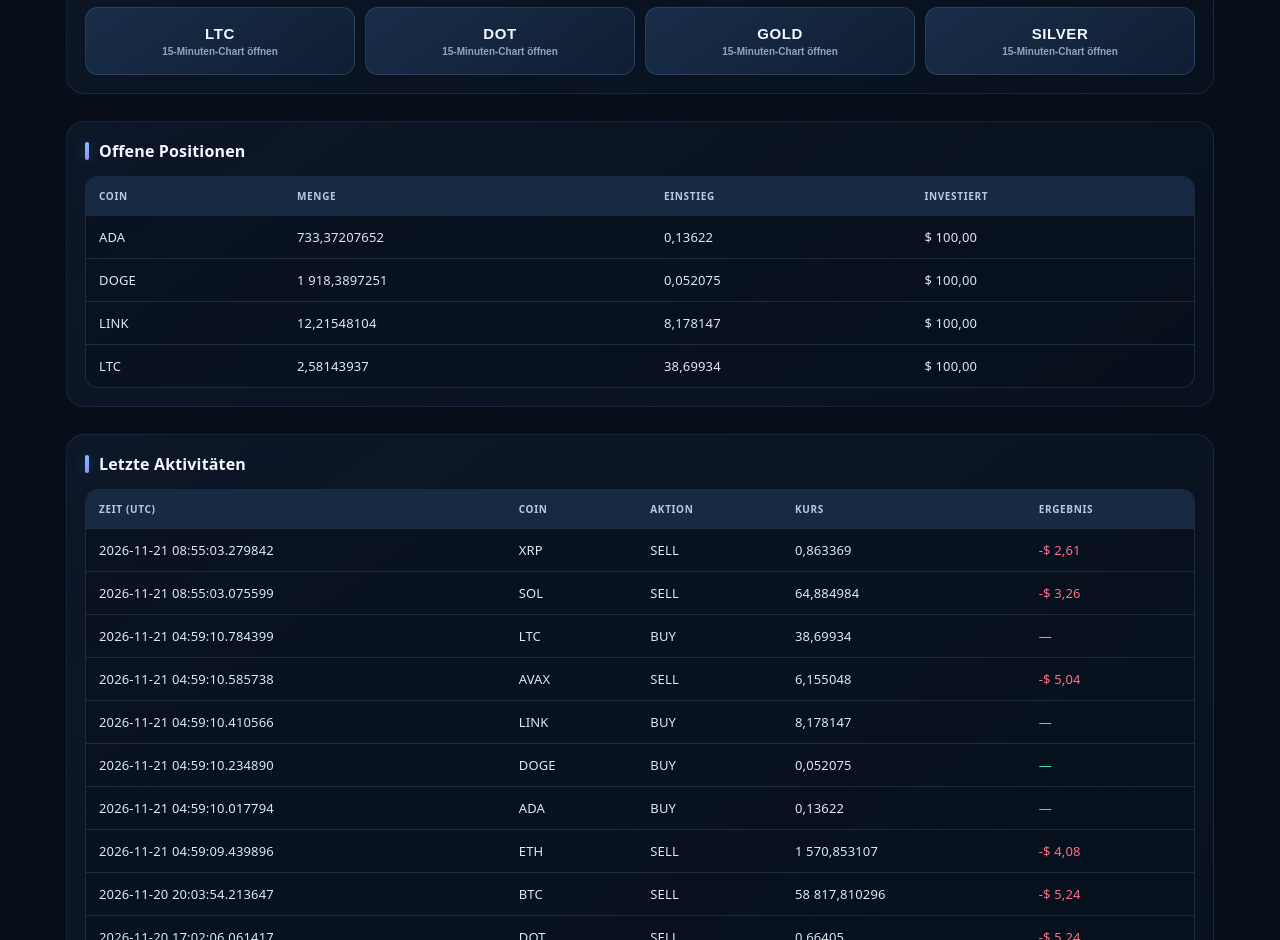
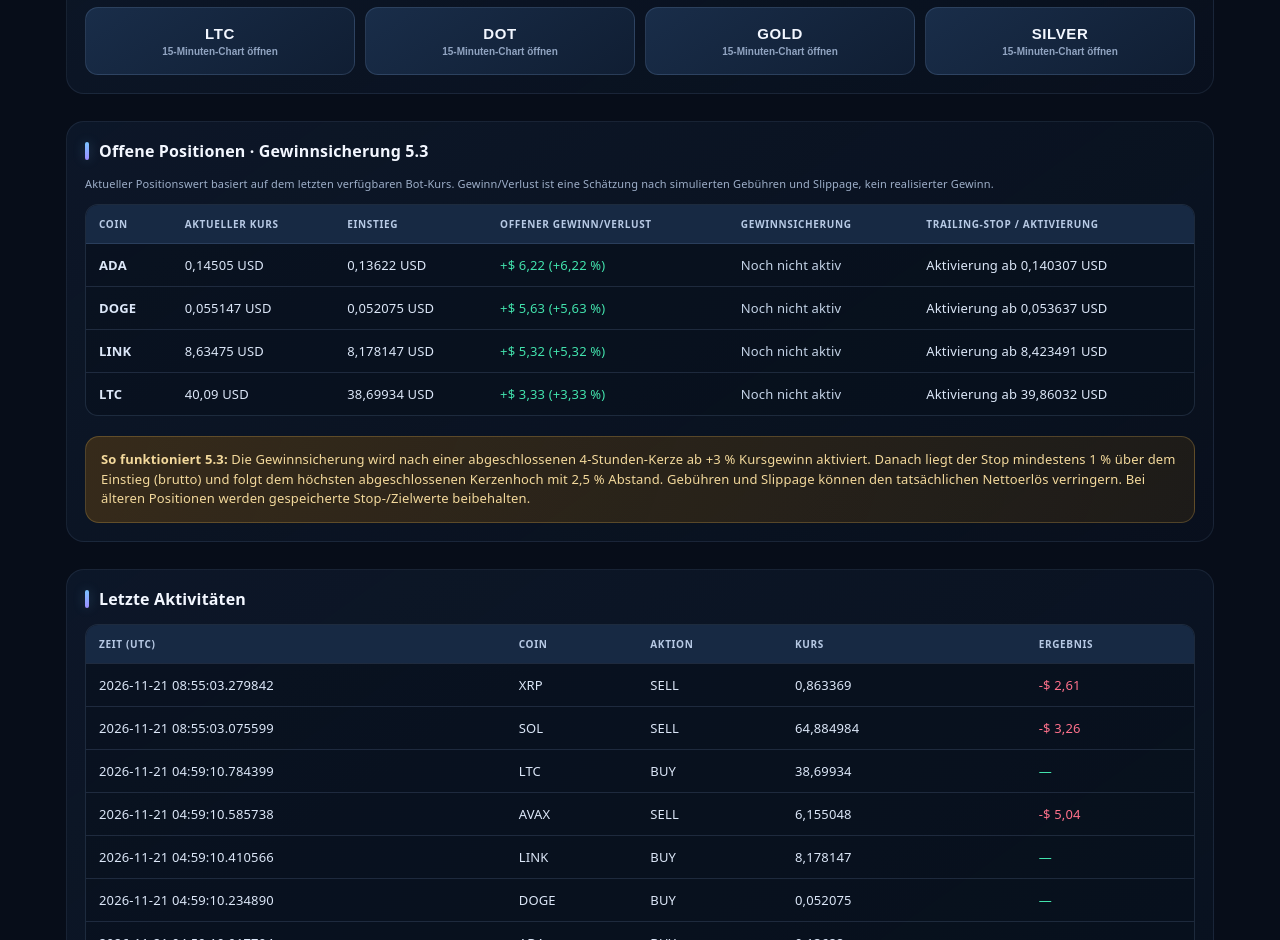
Before and after one commit to mihasarc-sketch/crypto-demo-bot, a plain HTML site: page index.html in a window 1280 px wide. Shown: the part 2467-3407 px from the top of the page. Drawn offline with Linux system fonts and the light colour scheme; no server answers.

Commit message:
Show paper position P&L and profit-lock status in dashboard

```diff
--- a/index.html
+++ b/index.html
@@ -137,7 +137,11 @@ tbody tr:last-child td{border-bottom:0}
  <div class="chart-foot" id="activeFoot">—</div>
 </div>
 </section>
-<section><h2>Offene Positionen</h2><div class="tablewrap"><table><thead><tr><th>Coin</th><th>Menge</th><th>Einstieg</th><th>Investiert</th></tr></thead><tbody id="open"><tr><td colspan="4">Lade Daten …</td></tr></tbody></table></div></section>
+<section id="positionsSection"><h2>Offene Positionen · Gewinnsicherung 5.3</h2>
+<div class="trader-note">Aktueller Positionswert basiert auf dem letzten verfügbaren Bot-Kurs. Gewinn/Verlust ist eine Schätzung nach simulierten Gebühren und Slippage, kein realisierter Gewinn.</div>
+<div class="tablewrap"><table><thead><tr><th>Coin</th><th>Aktueller Kurs</th><th>Einstieg</th><th>Offener Gewinn/Verlust</th><th>Gewinnsicherung</th><th>Trailing-Stop / Aktivierung</th></tr></thead><tbody id="open"><tr><td colspan="6">Lade Daten …</td></tr></tbody></table></div>
+<div class="notice"><b>So funktioniert 5.3:</b> Die Gewinnsicherung wird nach einer abgeschlossenen 4-Stunden-Kerze ab +3 % Kursgewinn aktiviert. Danach liegt der Stop mindestens 1 % über dem Einstieg (brutto) und folgt dem höchsten abgeschlossenen Kerzenhoch mit 2,5 % Abstand. Gebühren und Slippage können den tatsächlichen Nettoerlös verringern. Bei älteren Positionen werden gespeicherte Stop-/Zielwerte beibehalten.</div>
+</section>
 <section><h2>Letzte Aktivitäten</h2><div class="tablewrap"><table><thead><tr><th>Zeit (UTC)</th><th>Coin</th><th>Aktion</th><th>Kurs</th><th>Ergebnis</th></tr></thead><tbody id="trades"></tbody></table></div></section>
 <div class="status" id="updated">Daten werden geladen …</div>
 <div class="notice"><b>Wichtig:</b> Dieses Dashboard zeigt ausschließlich simulierte Käufe und Verkäufe. Es werden keine echten Börsenorders ausgeführt und kein Echtgeld eingesetzt. Marktdaten stammen aus öffentlichen Kraken-Daten. Die bisherige Trade-Historie enthält auch Trades aus der früheren Bot-Version 4.2.</div>
@@ -153,7 +157,19 @@ function render(s){
  const positions=s.positions||{};document.getElementById('positions').textContent=Object.keys(positions).length;
  const trades=s.trades||[], sells=trades.filter(t=>t.action==='SELL');document.getElementById('closed').textContent=sells.length;
  const sig=s.signals||{};document.getElementById('signals').innerHTML=Object.entries(sig).map(([coin,x])=>'<tr><td><button type="button" class="signal-coin" data-open-chart="'+esc(coin)+'">'+esc(coin)+' ↗</button></td><td>'+num(x.price,6)+'</td><td>'+num(x.rsi,2)+'</td><td class="wait">'+esc(x.decision||'—')+'</td><td>'+esc(x.reason||'—')+'</td></tr>').join('')||'<tr><td colspan="5">Keine Signale vorhanden.</td></tr>';
- const open=Object.entries(positions);document.getElementById('open').innerHTML=open.map(([coin,x])=>'<tr><td>'+esc(coin)+'</td><td>'+num(x.amount??x.quantity,8)+'</td><td>'+num(x.entry_price??x.entry,6)+'</td><td>'+money(x.cost??x.invested)+'</td></tr>').join('')||'<tr><td colspan="4" class="empty">Derzeit keine offenen Positionen.</td></tr>';
+ const open=Object.entries(positions), signals=s.signals||{};document.getElementById('open').innerHTML=open.map(([coin,x])=>{
+  const entry=Number(x.entry_price??x.entry??0), qty=Number(x.amount??x.quantity??0), cost=Number(x.cost??x.invested??0);
+  const market=Number(signals[coin]?.price??0), hasMarket=market>0, active=Boolean(x.profit_lock_active);
+  const peak=Number(x.peak_price??entry), floor=entry*1.01, trail=Math.max(floor,peak*0.975);
+  const activation=entry*1.03;
+  const estimated=hasMarket?qty*market*0.9985-cost:null;
+  const pct=cost>0&&estimated!==null?estimated/cost*100:0;
+  const result=estimated===null?'—':(estimated>=0?'+':'')+money(estimated)+' ('+(pct>=0?'+':'')+num(pct,2)+' %)';
+  const resultClass=estimated===null?'wait':estimated>=0?'pos':'neg';
+  const lock=active?'<span class="pos"><b>AKTIV</b></span>':'<span class="wait">Noch nicht aktiv</span>';
+  const stop=active?num(trail,6)+' USD':'Aktivierung ab '+num(activation,6)+' USD';
+  return '<tr><td><b>'+esc(coin)+'</b></td><td>'+ (hasMarket?num(market,6)+' USD':'—')+'</td><td>'+num(entry,6)+' USD</td><td class="'+resultClass+'">'+result+'</td><td>'+lock+'</td><td>'+stop+'</td></tr>';
+ }).join('')||'<tr><td colspan="6" class="empty">Derzeit keine offenen Positionen.</td></tr>';
  document.getElementById('trades').innerHTML=trades.slice().reverse().slice(0,15).map(t=>'<tr><td>'+esc((t.time||'').replace('T',' ').replace('+00:00',''))+'</td><td>'+esc(t.coin)+'</td><td>'+esc(t.action)+'</td><td>'+num(t.price,6)+'</td><td class="'+(Number(t.profit||0)>=0?'pos':'neg')+'">'+(t.profit==null?'—':(t.profit>=0?'+':'')+money(t.profit))+'</td></tr>').join('')||'<tr><td colspan="5" class="empty">Noch keine Aktivitäten.</td></tr>';
  document.getElementById('updated').textContent='Letzter Bot-Lauf: '+(s.updated?new Date(s.updated).toLocaleString('de-AT'):'unbekannt')+' · Dashboard lädt automatisch jede Minute neu.';
 }
```
